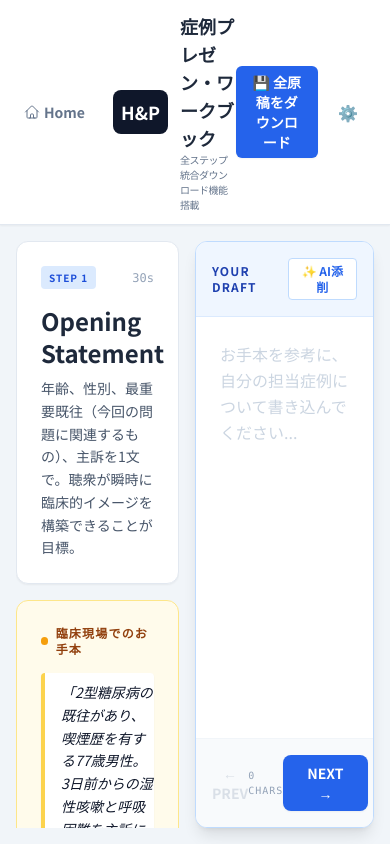
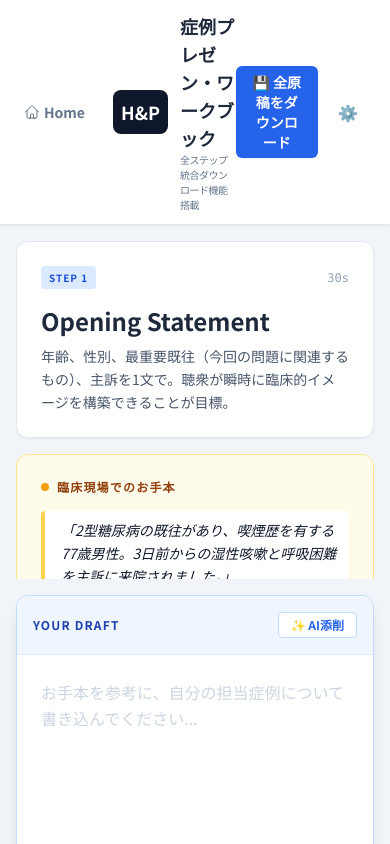
Before and after one commit to g-takizawa/presentation-navi, a plain HTML site: page case.html in a window 390 px wide. Drawn offline with nearby package versions, Linux system fonts and the light colour scheme.

Commit message:
UI: Layout stack panels on mobile devices

```diff
--- a/case.html
+++ b/case.html
@@ -47,10 +47,11 @@
   </header>
 
   <!-- Main Content -->
-  <main class="flex-1 flex overflow-hidden max-w-screen-2xl mx-auto w-full p-4 gap-4">
+  <main
+    class="flex-1 flex flex-col lg:flex-row overflow-y-auto lg:overflow-hidden max-w-screen-2xl mx-auto w-full p-4 gap-4">
 
     <!-- Left Pane: Reference -->
-    <section class="w-1/2 flex flex-col gap-4 overflow-y-auto no-scrollbar pb-6">
+    <section class="w-full lg:w-1/2 flex flex-col gap-4 overflow-y-auto no-scrollbar pb-6 min-h-[40vh] lg:min-h-0">
       <div class="bg-white rounded-xl shadow-sm border border-slate-200 p-6 flex-none">
         <div class="flex items-center justify-between mb-4">
           <span id="step-label"
@@ -80,7 +81,7 @@
     </section>
 
     <!-- Right Pane: Workspace -->
-    <section class="w-1/2 flex flex-col gap-4">
+    <section class="w-full lg:w-1/2 flex flex-col gap-4 min-h-[50vh] lg:min-h-0">
       <div class="bg-white rounded-xl shadow-lg border border-blue-200 flex-1 flex flex-col overflow-hidden">
         <div class="p-4 bg-blue-50 border-b border-blue-100 flex justify-between items-center flex-none">
           <h3 class="text-xs font-bold text-blue-800 uppercase tracking-widest">Your Draft</h3>
```
Also changed, not shown: snap.html (+4 -3 lines).
